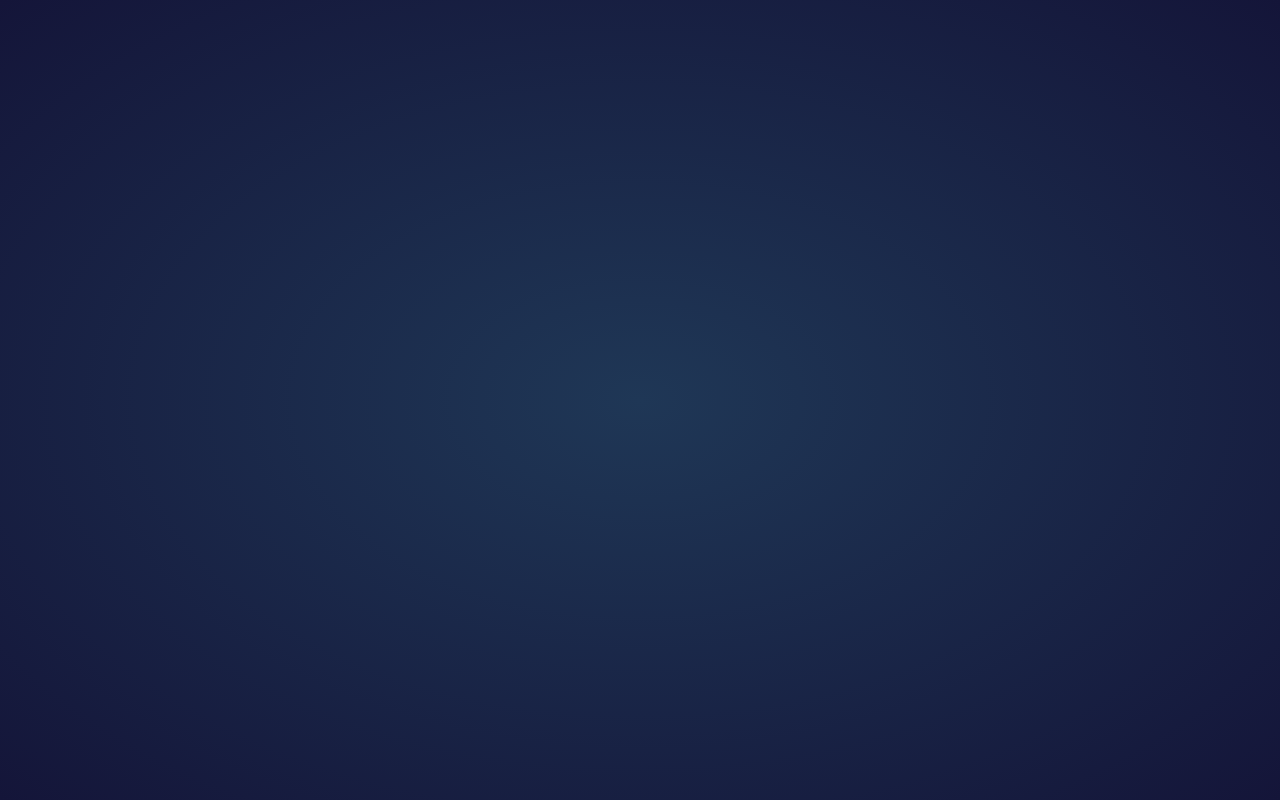
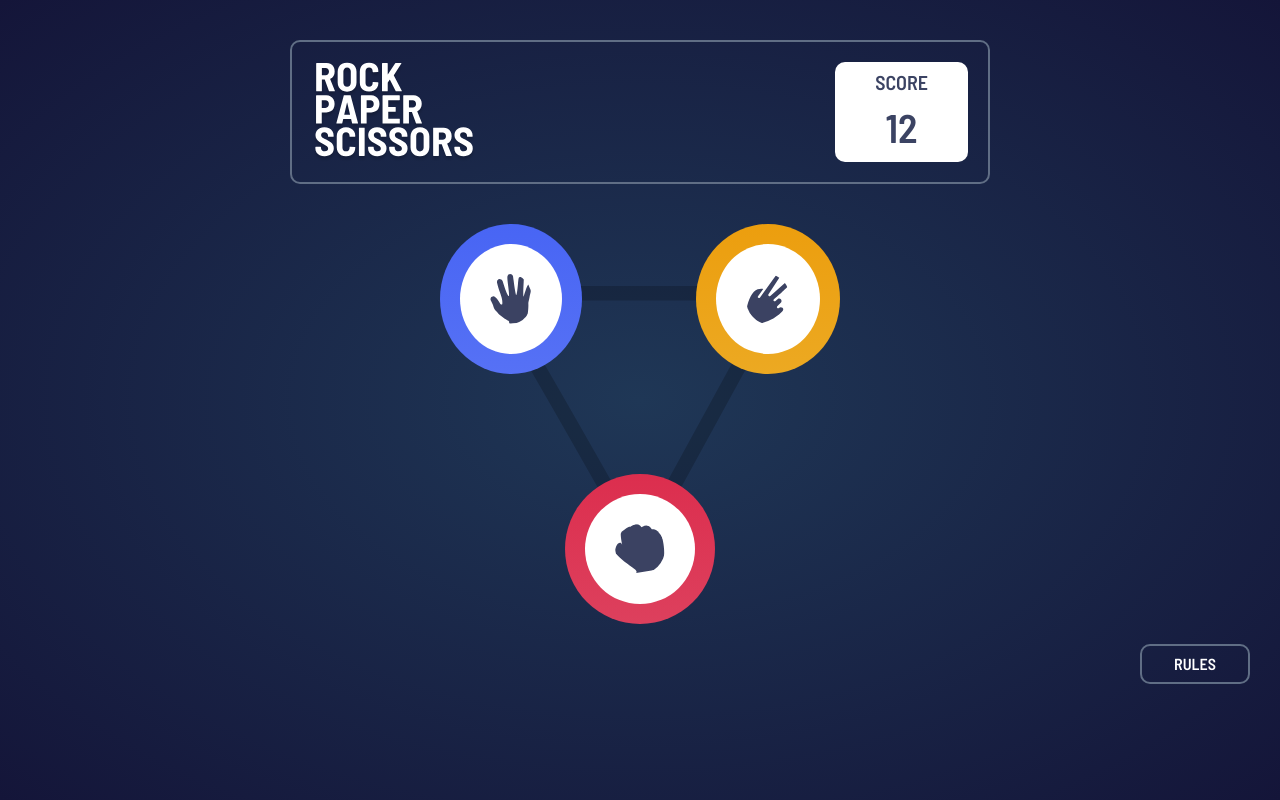
Before and after one commit to DanielCuevas1822/Rock-Paper-Scissors-React, a React (Create React App) app: page / in a window 1280 px wide. Built offline with nearby package versions, Linux system fonts and the light colour scheme.

Commit message:
Add components

```diff
--- a/src/App.js
+++ b/src/App.js
@@ -1,11 +1,20 @@
 import Modal from "./components/Modal";
+import Footer from "./components/Footer";
+import Header from "./components/Header";
+import MainStart from "./components/MainStart";
+
 import "./assets/styles/Reset.scss";
 import "./assets/styles/App.scss";
+import MainPlaying from "./components/MainPlaying";
 
 function App() {
   return (
     <div className="App">
+      <Header />
+      <MainStart />
+      {/* <MainPlaying /> */}
       <Modal />
+      <Footer />
     </div>
   );
 }
```
